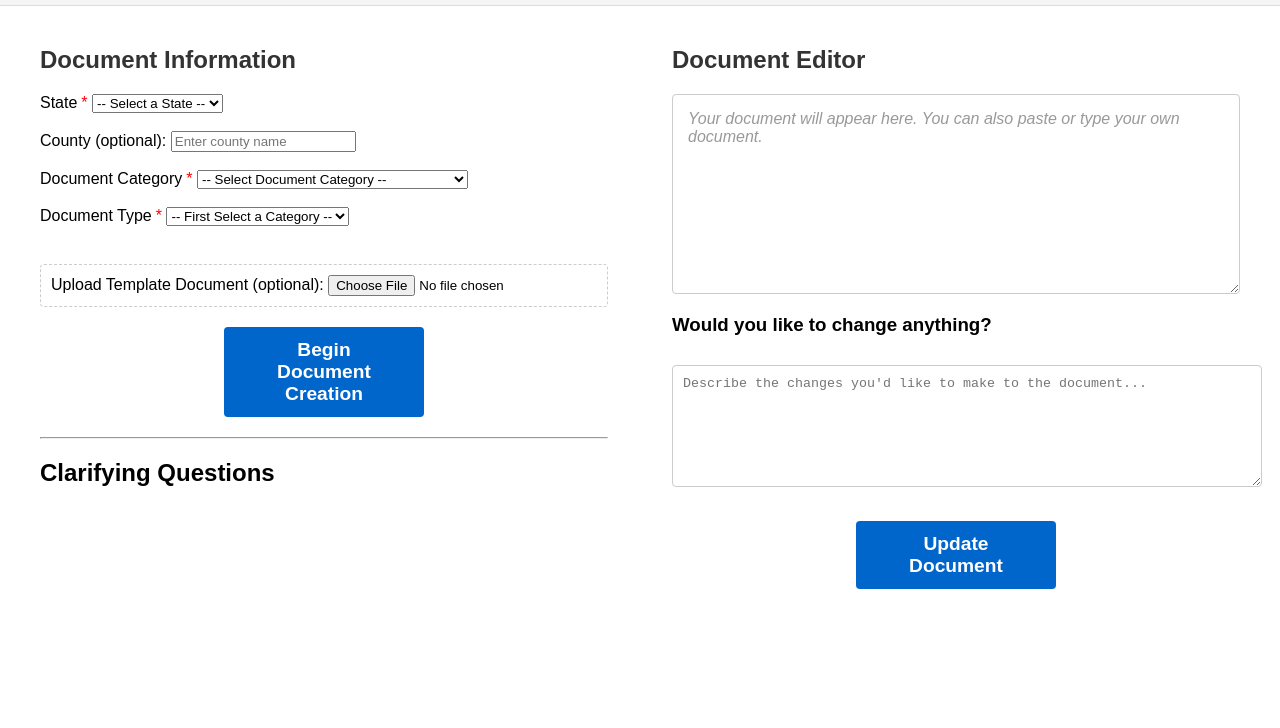
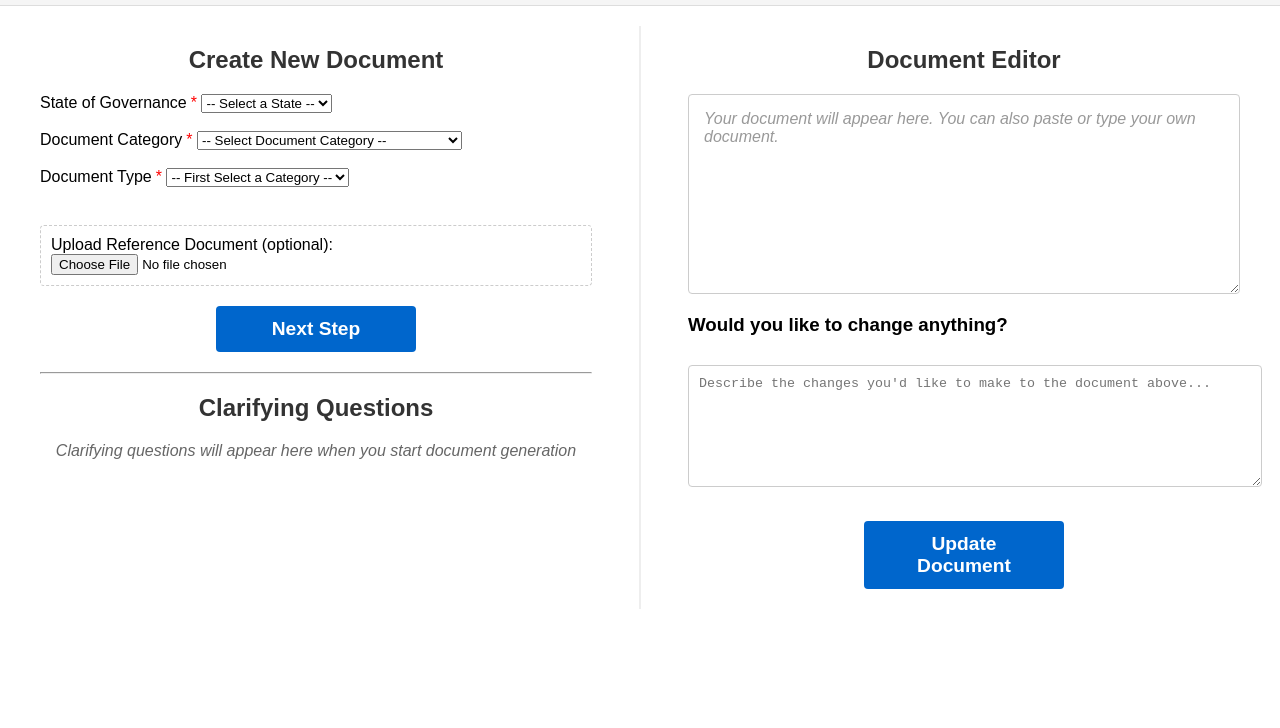
Before and after one commit to DanielTantsyura/realestateproject, a website: page index.html in a window 1280 px wide. Shown: the part 72-800 px from the top of the page. Drawn offline with Linux system fonts and the light colour scheme.

Commit message:
UI changes to make it more intuitive

```diff
--- a/data.js
+++ b/data.js
@@ -10,58 +10,58 @@ const data = {
         "Wisconsin", "Wyoming"
     ],
     documentCategories: [
-        { value: "purchase-sale", label: "Purchase and Sale Transactions" },
-        { value: "leasing", label: "Leasing Transactions" },
+        { value: "purchase-sale", label: "Purchase and Sale Transaction" },
+        { value: "leasing", label: "Leasing Transaction" },
         { value: "property-management", label: "Property Management" },
-        { value: "renovations", label: "Renovations and Construction" },
-        { value: "financing", label: "Financing and Mortgages" },
+        { value: "renovations", label: "Renovation and Construction" },
+        { value: "financing", label: "Financing and Mortgage" },
         { value: "development", label: "Real Estate Development" },
-        { value: "business-entities", label: "LLC and Partnership Documents" },
-        { value: "specialized", label: "Other Specialized Real Estate Documents" }
+        { value: "business-entities", label: "LLC and Partnership Document" },
+        { value: "specialized", label: "Other Specialized Real Estate Document" }
     ],
     documentTypes: {
         'purchase-sale': [
-            "Purchase Agreements",
-            "Sale Agreements",
-            "Option to Purchase Agreements",
-            "Letters of Intent (LOI)",
-            "Earnest Money Agreements",
-            "Addendums and Amendments",
-            "Disclosure Statements",
-            "Deeds",
-            "Title Transfer Documents",
-            "Title Insurance Policies",
-            "Title Opinion Letters",
-            "Real Estate Settlement Statements",
-            "Escrow Agreements",
-            "Lien Release Documents",
-            "Survey Certifications",
+            "Purchase Agreement",
+            "Sale Agreement",
+            "Option to Purchase Agreement",
+            "Letter of Intent (LOI)",
+            "Earnest Money Agreement",
+            "Addendum and Amendment",
+            "Disclosure Statement",
+            "Deed",
+            "Title Transfer Document",
+            "Title Insurance Policy",
+            "Title Opinion Letter",
+            "Real Estate Settlement Statement",
+            "Escrow Agreement",
+            "Lien Release Document",
+            "Survey Certification",
             "Bill of Sale",
-            "Affidavits of Title",
-            "Notices to Seller or Buyer",
-            "Assignment of Purchase Agreements",
-            "Post-Closing Agreements"
+            "Affidavit of Title",
+            "Notice to Seller or Buyer",
+            "Assignment of Purchase Agreement",
+            "Post-Closing Agreement"
         ],
         'leasing': [
-            "Residential Lease Agreements",
-            "Commercial Lease Agreements",
-            "Ground Lease Agreements",
-            "Master Lease Agreements",
-            "Sublease Agreements",
-            "Lease Option Agreements",
-            "Triple Net (NNN) Lease Agreements",
-            "Termination of Lease Agreements",
-            "Tenant Estoppel Certificates",
+            "Residential Lease Agreement",
+            "Commercial Lease Agreement",
+            "Ground Lease Agreement",
+            "Master Lease Agreement",
+            "Sublease Agreement",
+            "Lease Option Agreement",
+            "Triple Net (NNN) Lease Agreement",
+            "Termination of Lease Agreement",
+            "Tenant Estoppel Certificate",
             "Notice to Quit or Vacate",
-            "Eviction Notices",
-            "Rent Increase Notices",
-            "Lease Addendums and Riders",
-            "Guaranty Agreements",
-            "Security Deposit Agreements",
-            "Holdover Tenant Agreements",
+            "Eviction Notice",
+            "Rent Increase Notice",
+            "Lease Addendum and Rider",
+            "Guaranty Agreement",
+            "Security Deposit Agreement",
+            "Holdover Tenant Agreement",
             "Assignment and Assumption of Lease",
-            "Default Notices",
-            "Repair and Maintenance Agreements"
+            "Default Notice",
+            "Repair and Maintenance Agreement"
         ],
         'property-management': [
             "Property Management Agreements",
--- a/index.html
+++ b/index.html
@@ -2,29 +2,25 @@
 <html>
   <head>
     <meta charset="UTF-8" />
-    <title>AI-Assisted Document Drafter</title>
+    <title>Real Estate Document Drafter</title>
     <link rel="stylesheet" href="style.css">
     <script src="data.js"></script>
     <script src="script.js"></script>
   </head>
   <body>
     <div class="header">
-        <h1>AI-Assisted Document Drafter</h1>
+        <h1>Real Estate Document Drafter</h1>
     </div>
 
     <div class="container">
       <div class="left-panel">
-        <h2 class="section-title">Document Information</h2>
+        <h2 class="section-title text-center">Create New Document</h2>
         <!-- Step 1: Basic inputs -->
-        <label for="state">State<span class="required-field">*</span></label>
+        <label for="state">State of Governance<span class="required-field">*</span></label>
         <select id="state">
           <option value="">-- Select a State --</option>
           <!-- States will be populated via JavaScript -->
         </select>
-        <br><br>
-
-        <label for="county">County (optional):</label>
-        <input type="text" id="county" placeholder="Enter county name">
         <br><br>
 
         <label for="documentCategory">Document Category<span class="required-field">*</span></label>
@@ -40,24 +36,25 @@
         <br><br>
 
         <div class="template-upload">
-          <label for="templateDoc">Upload Template Document (optional):</label>
+          <label for="templateDoc">Upload Reference Document (optional):</label>
           <input type="file" id="templateDoc" accept=".txt,.doc,.docx,.pdf">
           <div class="template-preview"></div>
         </div>
 
         <div id="validationError" class="error-message"></div>
-        <button id="createBtn" class="create-doc-button">Begin Document Creation</button>
+        <button id="createBtn" class="create-doc-button">Next Step</button>
 
         <hr>
 
         <!-- Step 2: Container for AI's clarifying questions -->
-        <h2>Clarifying Questions</h2>
+        <h2 class="section-title text-center">Clarifying Questions</h2>
+        <div class="placeholder-text">Clarifying questions will appear here when you start document generation</div>
         <div id="questionsContainer"></div>
-        <button id="answerBtn" class="create-doc-button hidden">Create Document</button>
+        <button id="answerBtn" class="create-doc-button hidden">Generate Document</button>
       </div>
 
       <div class="right-panel">
-        <h2 class="section-title">Document Editor</h2>
+        <h2 class="section-title text-center">Document Editor</h2>
         <div id="documentContainer">
           <textarea id="documentText" class="document-textarea"
             placeholder="Your document will appear here. You can also paste or type your own document."></textarea>
@@ -66,7 +63,7 @@
         <div class="followup-container">
           <h3>Would you like to change anything?</h3>
           <textarea id="followupChanges" class="followup-textarea"
-            placeholder="Describe the changes you'd like to make to the document..."></textarea>
+            placeholder="Describe the changes you'd like to make to the document above..."></textarea>
           <button id="updateBtn" class="create-doc-button">Update Document</button>
         </div>
       </div>
--- a/script.js
+++ b/script.js
@@ -105,7 +105,7 @@ document.addEventListener('DOMContentLoaded', () => {
                 document.getElementById('validationError').style.display = 'none';
             }
         }
-        resetButtonComplete(createBtn, 'Begin Document Creation');
+        resetButtonComplete(createBtn, 'Next Step');
     });
 
     documentCategorySelect.addEventListener('change', () => {
@@ -115,7 +115,7 @@ document.addEventListener('DOMContentLoaded', () => {
                 document.getElementById('validationError').style.display = 'none';
             }
         }
-        resetButtonComplete(createBtn, 'Begin Document Creation');
+        resetButtonComplete(createBtn, 'Next Step');
     });
 
     documentTypeSelect.addEventListener('change', () => {
@@ -125,7 +125,7 @@ document.addEventListener('DOMContentLoaded', () => {
                 document.getElementById('validationError').style.display = 'none';
             }
         }
-        resetButtonComplete(createBtn, 'Begin Document Creation');
+        resetButtonComplete(createBtn, 'Next Step');
     });
 
     // Add this function after your helper functions
@@ -171,12 +171,18 @@ document.addEventListener('DOMContentLoaded', () => {
 
         // Clear previous content and reset states
         questionsContainer.innerHTML = '';
-        documentContainer.innerHTML = '';
+        document.querySelector('.placeholder-text').style.display = 'none';  // Hide the placeholder text
+        // Don't clear documentContainer anymore since we want to keep the textarea
         answerBtn.classList.add('hidden');
         document.querySelector('.followup-container').style.display = 'none';
 
+        // Clear the document textarea instead of the container
+        const documentTextarea = document.getElementById('documentText');
+        if (documentTextarea) {
+            documentTextarea.value = '';
+        }
+
         const state = stateSelect.value;
-        const county = document.getElementById('county').value.trim();
         const selectedDocType = documentTypeSelect.value;
 
         if (!state) {
@@ -197,7 +203,6 @@ document.addEventListener('DOMContentLoaded', () => {
             headers: { 'Content-Type': 'application/json' },
             body: JSON.stringify({
               state,
-              county,
               documentType: selectedDocType,
               template: uploadedTemplate
             }),
@@ -292,7 +297,7 @@ document.addEventListener('DOMContentLoaded', () => {
         } catch (error) {
           console.error(error);
           alert('Error fetching clarifying questions');
-          resetButtonComplete(createBtn, 'Begin Document Creation');
+          resetButtonComplete(createBtn, 'Next Step');
         }
     });
 
--- a/style.css
+++ b/style.css
@@ -72,18 +72,30 @@ body {
     gap: 2rem;
     margin: 20px;
     width: calc(100% - 40px);
+    position: relative;
+}
+
+.container::after {
+    content: '';
+    position: absolute;
+    top: 0;
+    bottom: 0;
+    left: 50%;
+    width: 1px;
+    background-color: #ddd;
+    transform: translateX(-50%);
 }
 
 .left-panel {
     flex: 1;
     width: 50%;
-    padding-right: 1rem;
+    padding-right: 2rem;
 }
 
 .right-panel {
     flex: 1;
     width: 50%;
-    padding-left: 1rem;
+    padding-left: 2rem;
 }
 
 .followup-container {
@@ -207,3 +219,16 @@ select.error {
     color: #999;
     font-style: italic;
 }
+
+/* Add this new class */
+.text-center {
+    text-align: center;
+}
+
+/* Add this for the placeholder text */
+.placeholder-text {
+    color: #666;
+    text-align: center;
+    margin: 20px 0;
+    font-style: italic;
+}
```
Also changed, not shown: server.js (+4 -4 lines).
